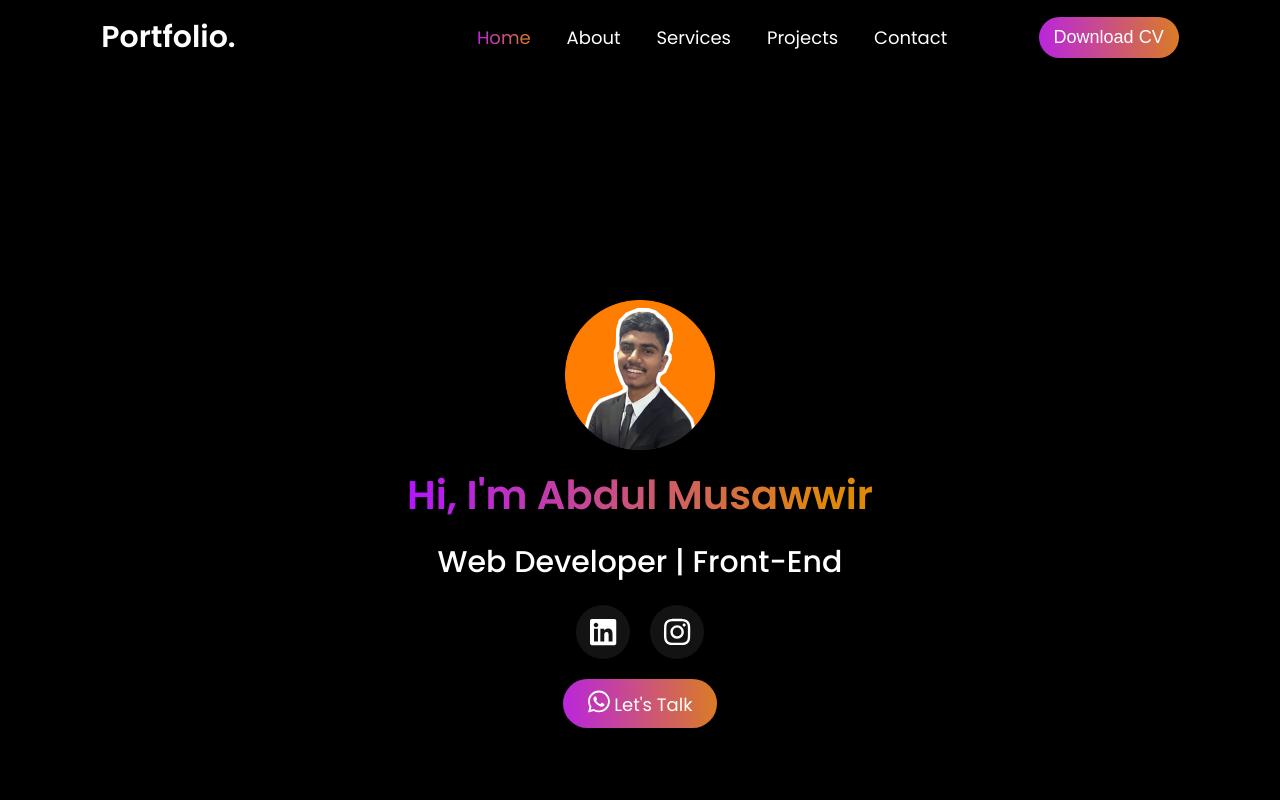
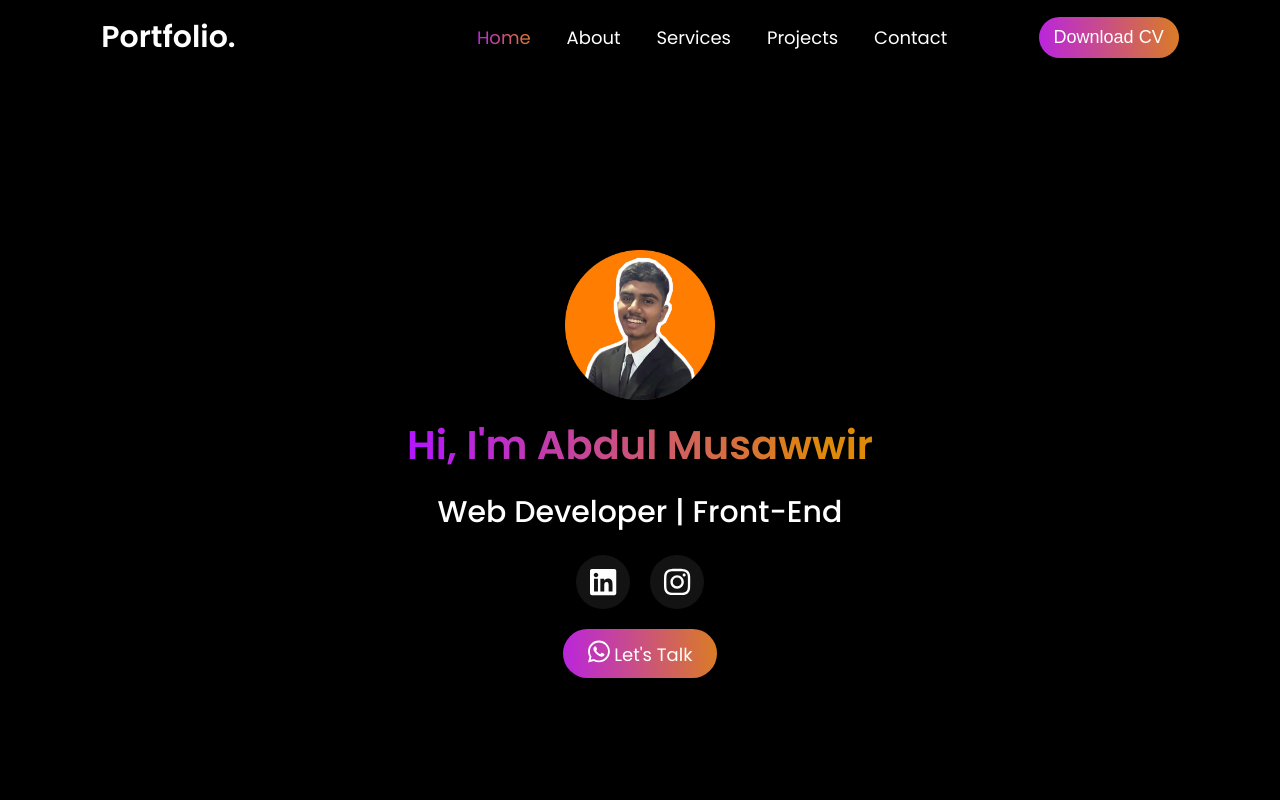
Before and after one commit to AbdulMusawwir77/Abdul-Portfolio, a React (Create React App) app: page / in a window 1280 px wide. Shown: the top 800 px of the page. Built offline with nearby package versions, Linux system fonts and the light colour scheme.

Commit message:
Small Changes

```diff
--- a/src/styles/Home.css
+++ b/src/styles/Home.css
@@ -10,7 +10,7 @@
   width: 100%;
   overflow: hidden;
   background-color: black;
-  padding: 200px 0 150px;
+  padding: 150px 0 150px;
 }
 
 /* Image styling */
```
